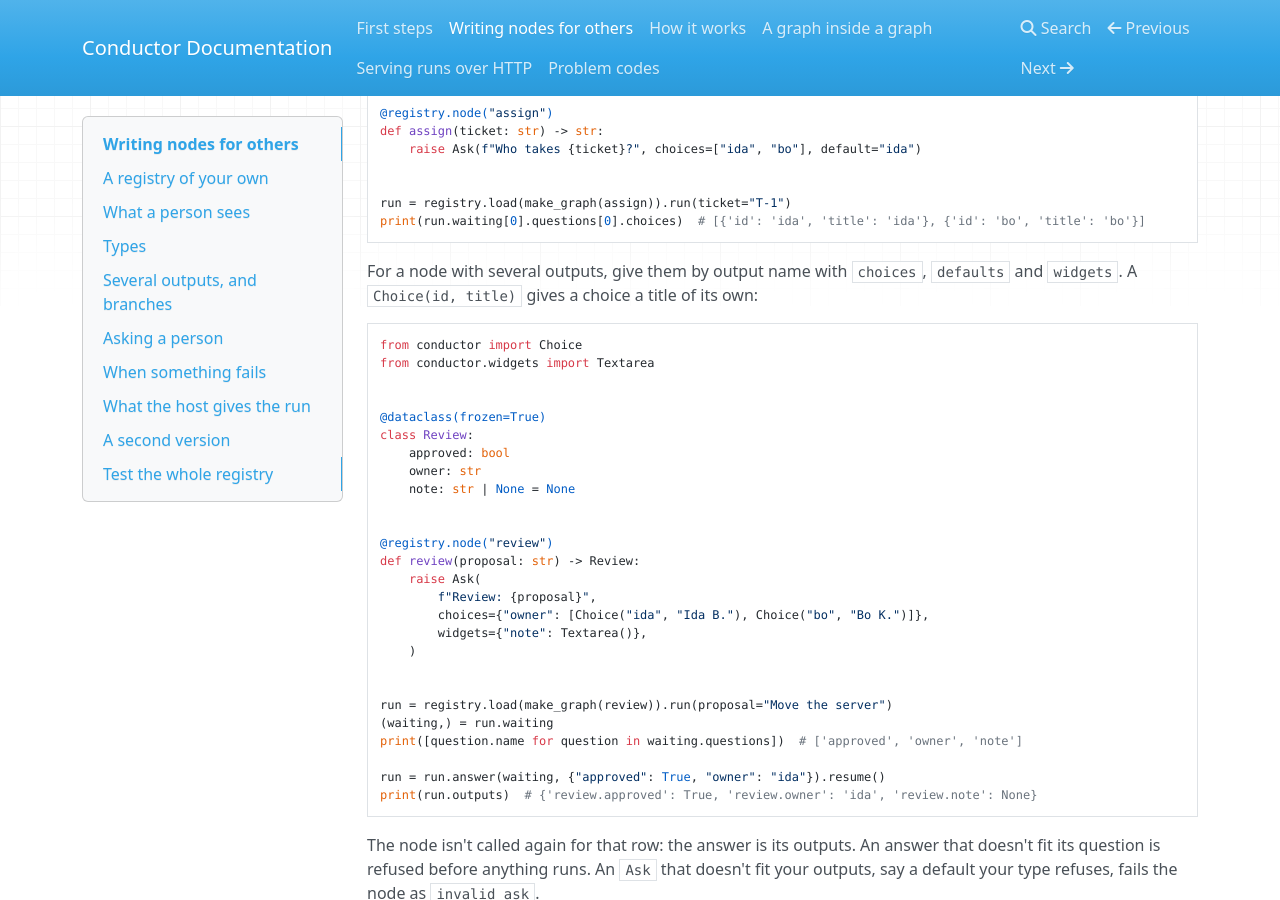
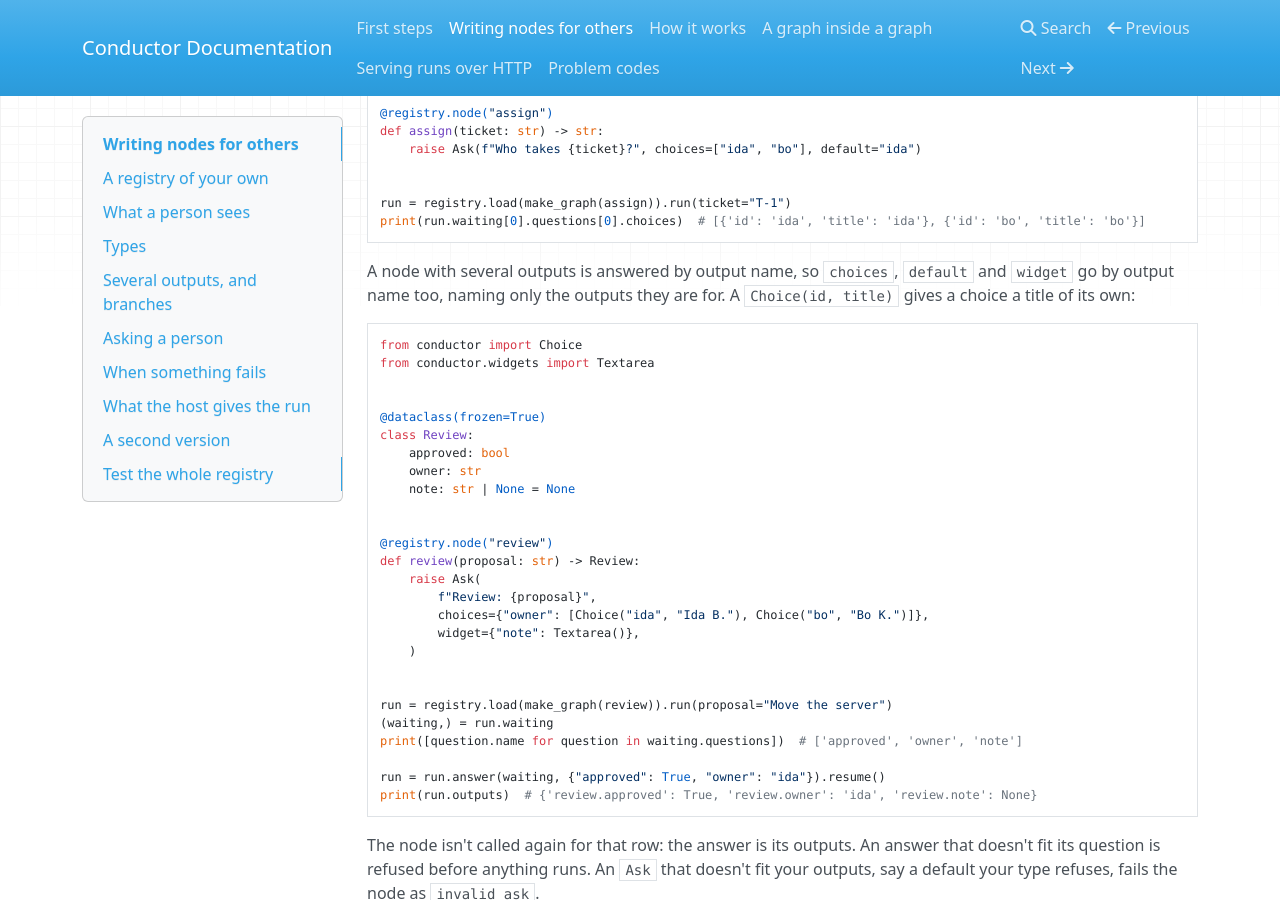
Before and after one commit to syv-ai/conductor, an MkDocs documentation site: the page built from docs/writing-nodes.md, in a window 1280 px wide and 900 px high, scrolled down 3873 px. Built offline with MkDocs 1.6.1, drawn with Linux system fonts in a browser that asks for light colours; nearby versions of some CDN libraries.

Commit message:
refactor: Ask spells each argument once, in the answer's shape
choices=, default= and widget= each take what the answer takes: a value for
a node of one output, a mapping by output name for a node of several, naming
only some outputs if it likes. defaults= and widgets= go, and asked reads the
three in one loop with one refusal for a value where a mapping is due.

````diff
--- a/docs/writing-nodes.md
+++ b/docs/writing-nodes.md
@@ -174,7 +174,7 @@ run = registry.load(make_graph(assign)).run(ticket="T-1")
 print(run.waiting[0].questions[0].choices)  # [{'id': 'ida', 'title': 'ida'}, {'id': 'bo', 'title': 'bo'}]
 ```
 
-For a node with several outputs, give them by output name with `choices`, `defaults` and `widgets`. A `Choice(id, title)` gives a choice a title of its own:
+A node with several outputs is answered by output name, so `choices`, `default` and `widget` go by output name too, naming only the outputs they are for. A `Choice(id, title)` gives a choice a title of its own:
 
 ```python
 from conductor import Choice
@@ -193,7 +193,7 @@ def review(proposal: str) -> Review:
     raise Ask(
         f"Review: {proposal}",
         choices={"owner": [Choice("ida", "Ida B."), Choice("bo", "Bo K.")]},
-        widgets={"note": Textarea()},
+        widget={"note": Textarea()},
     )
 
 
````
Also changed, not shown: CHANGELOG.md (+1 -1 lines), skills/add-node/REFERENCE.md (+1 -1 lines), skills/add-node/SKILL.md (+2 -2 lines), 5 other files.
